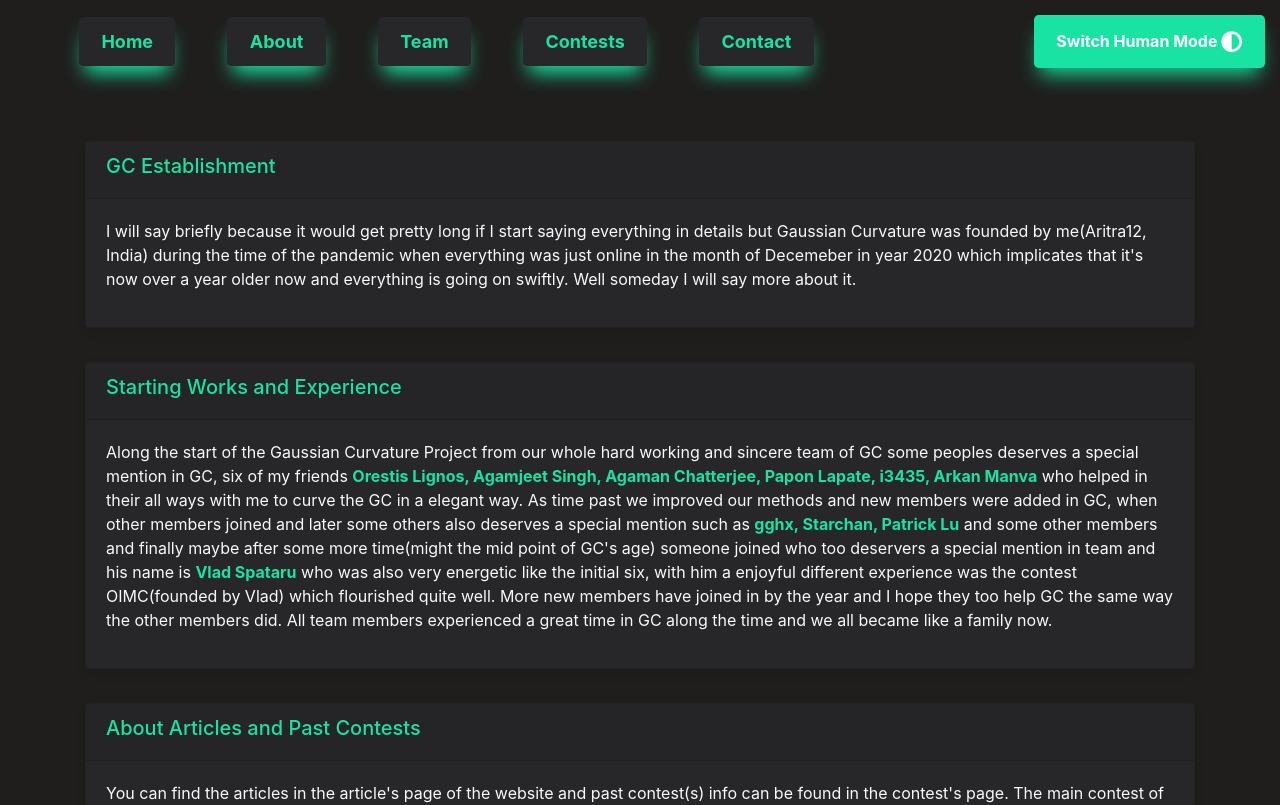
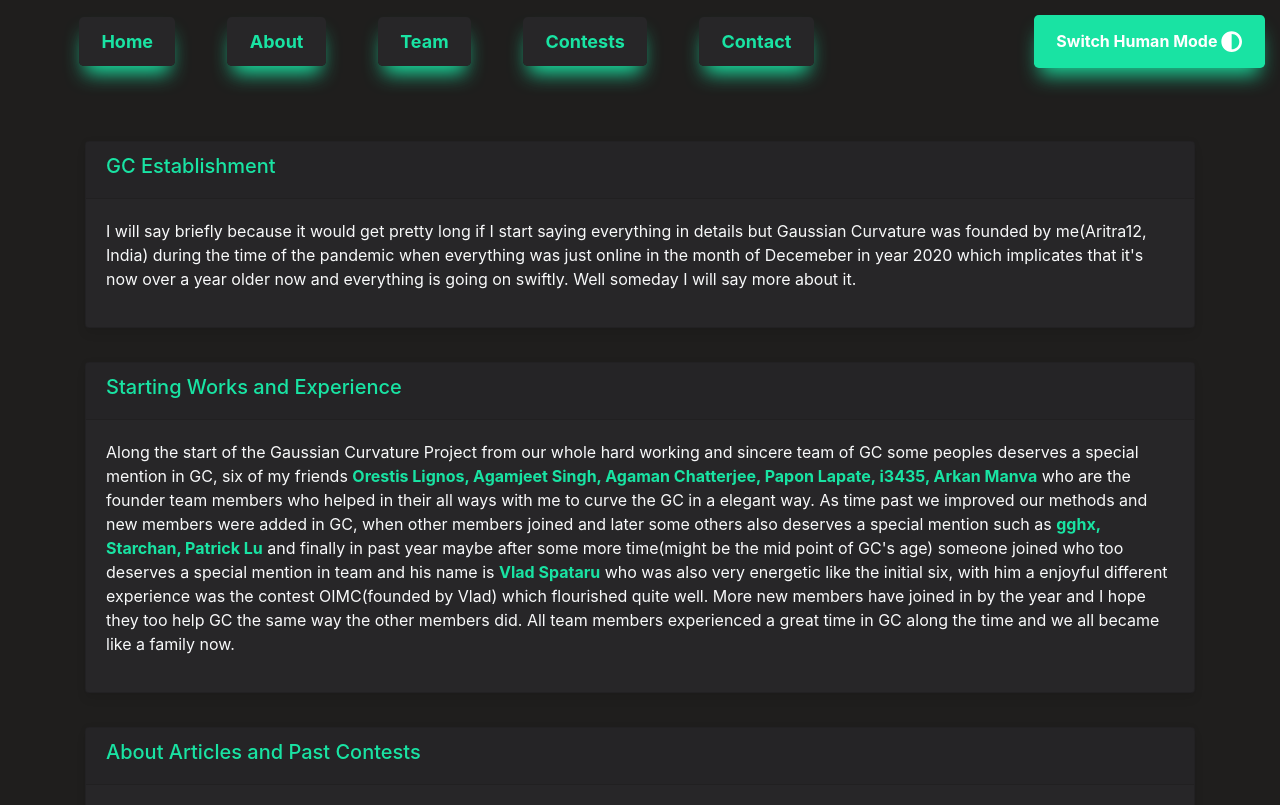
Before and after one commit to gaussiancurvolympiads/gaussiancurv, a React (Create React App) app: page /about in a window 1280 px wide. Shown: the top 805 px of the page. Built offline with nearby package versions, Linux system fonts and the light colour scheme.

Commit message:
Update About.jsx

```diff
--- a/src/components/About.jsx
+++ b/src/components/About.jsx
@@ -115,8 +115,8 @@ const About = ({ darkMode }) => {
                <Card className="skill-nbcard">
 
                     <Card.Header><div class= "lead"><h5>Starting Works and Experience</h5></div></Card.Header>      <Card.Body>
-                     <Card.Text align="left" class={darkMode? "text-secondary" : "text-light"}> Along the start of the Gaussian Curvature Project from our whole hard working and sincere team  of GC some peoples deserves a special mention in GC, six of my friends <b className="footer-text">Orestis Lignos, Agamjeet Singh, Agaman Chatterjee, Papon Lapate, i3435, Arkan Manva</b>  who helped in their all ways with me to curve the GC in a elegant way. As time past we improved our methods and new members were added in GC,  when other
-                    members joined  and later some others  also deserves a special mention such as <b className="footer-text">gghx, Starchan, Patrick Lu</b> and some other members and finally maybe after some more time(might the mid point of GC's age) someone joined who too deservers a special mention in team and his name is <b className="footer-text">Vlad Spataru</b> who was also very energetic like the initial six, with him a enjoyful different experience was the contest OIMC(founded by Vlad) which flourished quite well.  More new members have joined in by the year and I hope they too help GC the same way the other members did.
+                     <Card.Text align="left" class={darkMode? "text-secondary" : "text-light"}> Along the start of the Gaussian Curvature Project from our whole hard working and sincere team  of GC some peoples deserves a special mention in GC, six of my friends <b className="footer-text">Orestis Lignos, Agamjeet Singh, Agaman Chatterjee, Papon Lapate, i3435, Arkan Manva</b>  who are the founder team members who helped in their all ways with me to curve the GC in a elegant way. As time past we improved our methods and new members were added in GC,  when other
+                    members joined  and later some others  also deserves a special mention such as <b className="footer-text">gghx, Starchan, Patrick Lu</b> and  finally in past year maybe after some more time(might be the mid point of GC's age) someone joined who too deserves a special mention in team and his name is <b className="footer-text">Vlad Spataru</b> who was also very energetic like the initial six, with him a enjoyful different experience was the contest OIMC(founded by Vlad) which flourished quite well.  More new members have joined in by the year and I hope they too help GC the same way the other members did.
  All team members experienced a great time in GC along the time and we all became like a family now.
  <br></br>
 
```
